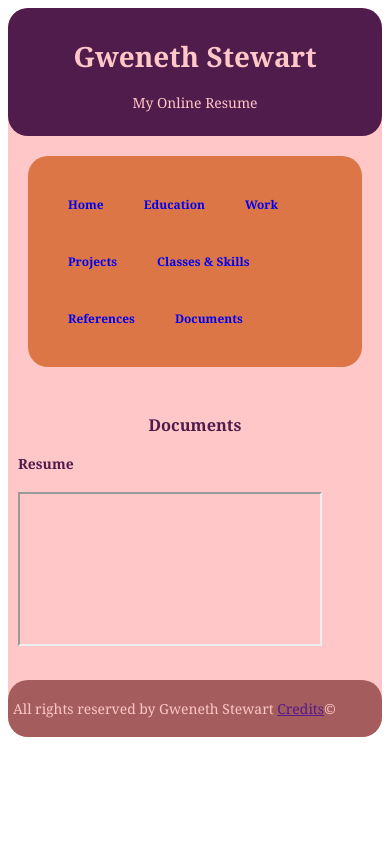
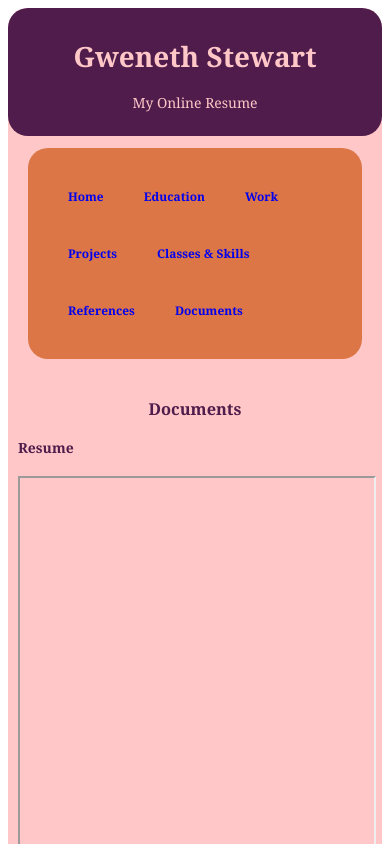
Before and after one commit to gwenstew/mp-3, a React (Vite) app: page /Documents in a window 390 px wide. Shown: the top 844 px of the page. Built offline with nearby package versions, Linux system fonts and the light colour scheme.

Commit message:
fixing media query for documents page

```diff
--- a/src/components/Documents.tsx
+++ b/src/components/Documents.tsx
@@ -3,6 +3,20 @@ import styled from "styled-components";
 //style iframe with media queries
 const StyledDocs = styled.div`
     padding: 10px;
+
+    @media screen and (max-width: 750px) {
+        iframe {
+            width: 100%;
+            height: 70vh;
+        }
+    }
+
+    @media screen and (min-width: 750px) {
+        iframe {
+            width: 60%;
+            height: 100vh;
+        }
+    }
 `;
 export default function Documents() {
     return (
--- a/src/components/Nav.tsx
+++ b/src/components/Nav.tsx
@@ -8,7 +8,7 @@ const StyledNav = styled.nav`
     background-color: #dc7646;
     color: #ffc7c7;
     border-radius: 20px;
-    margin: 20px 20px;
+    margin: 0px 20px;
 
     ul {
         list-style-type: none;
```
